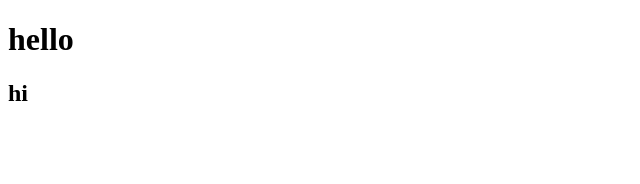
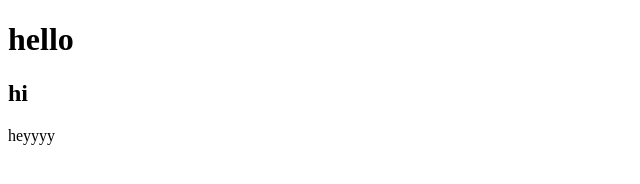
Before and after one commit to HamzaRathore/GitPractice, a plain HTML site: page index.html in a window 1280 px wide. Shown: the full height of the page, 0-640 px from the left. Drawn offline with Linux system fonts and the light colour scheme.

Commit message:
added p tag

```diff
--- a/index.html
+++ b/index.html
@@ -8,5 +8,6 @@
 <body>
     <h1>hello</h1>
     <h2>hi</h2>
+    <p>heyyyy</p>
 </body>
 </html>
```
